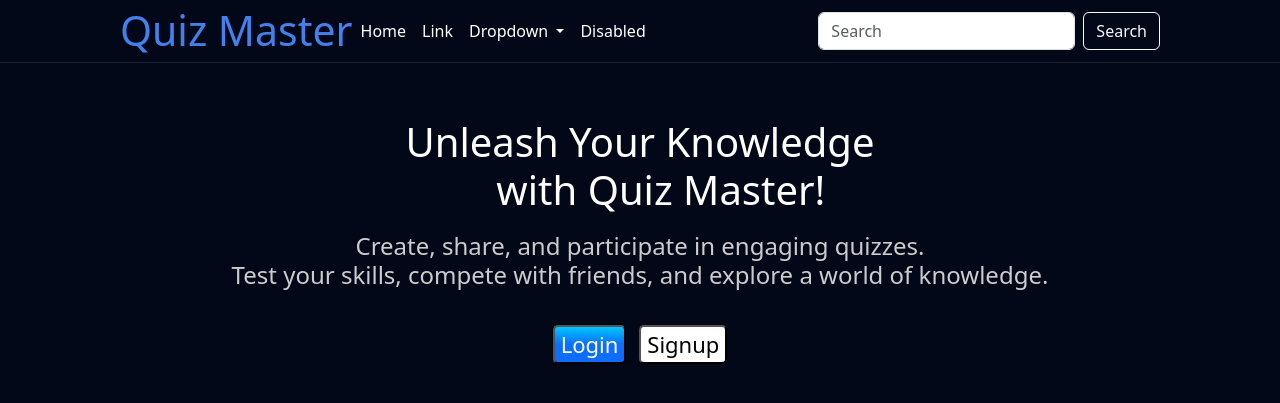
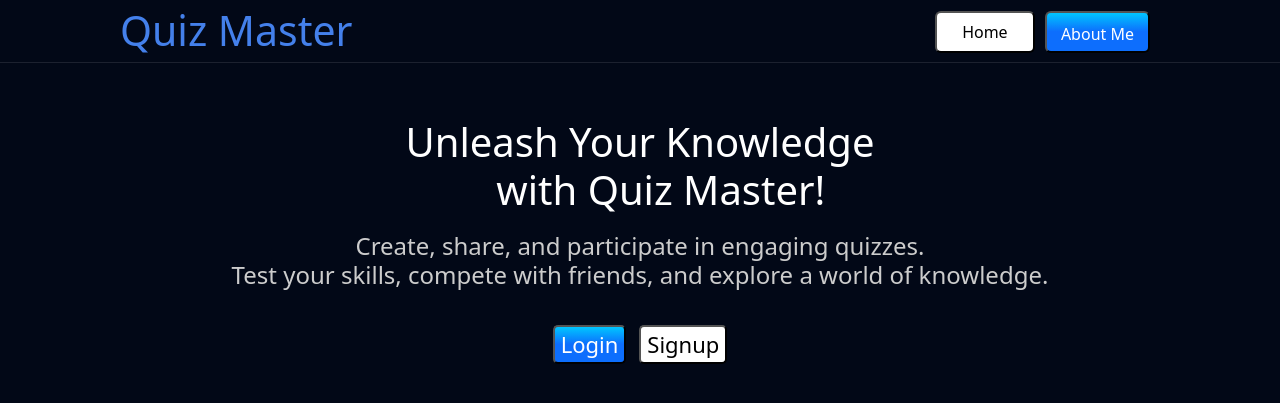
Before and after one commit to 24f2004213/Quiz-Master-V1, a Python web app: template templates/index.html in a window 1280 px wide. Shown: the top 403 px of the page. Run offline with Jinja, Linux system fonts and the light colour scheme; the template is opened without the code that fills it, so the values that code supplies are empty.

Commit message:
Updated navbar

```diff
--- a/templates/navbar.html
+++ b/templates/navbar.html
@@ -7,33 +7,23 @@
             <span class="navbar-toggler-icon"></span>
         </button>
         <div class="collapse navbar-collapse" id="navbarSupportedContent">
+            <div style="margin-left: auto;">
             <ul class="navbar-nav me-auto mb-2 mb-lg-0">
                 <li class="nav-item">
-                    <a class="nav-link active text-white" href="#">Home</a>
+                    <button style="border-radius: 6px; height: 42px; width:100px ;background-color:white; margin-right: 10px; margin-top: 2px;">
+                    Home
+                </button>
                 </li>
                 <li class="nav-item">
-                    <a class="nav-link text-white" href="#">Link</a>
+                    <button style="border-radius: 6px; background-image: linear-gradient(to top, #0d6efd  51%, #00c6ff  100%); color: white; height: 42px; margin-right: 10px; margin-top: 2px;">
+                    <a class="nav-link text-white" href="#">About Me</a>
+                </button>
                 </li>
-                <li class="nav-item dropdown">
-                    <a class="nav-link dropdown-toggle text-white" href="#" role="button"
-                        data-bs-toggle="dropdown" aria-expanded="false">
-                        Dropdown
-                    </a>
-                    <ul class="dropdown-menu">
-                        <li><a class="dropdown-item" href="#">Action</a></li>
-                        <li><a class="dropdown-item" href="#">Another action</a></li>
-                        <li><hr class="dropdown-divider"></li>
-                        <li><a class="dropdown-item" href="#">Something else here</a></li>
-                    </ul>
-                </li>
-                <li class="nav-item">
-                    <a class="nav-link disabled text-light" aria-disabled="true">Disabled</a>
-                </li>
+
+
             </ul>
-            <form class="d-flex" role="search">
-                <input class="form-control me-2" type="search" placeholder="Search" aria-label="Search">
-                <button class="btn btn-outline-light" type="submit">Search</button>
-            </form>
+        </div>
+
         </div>
     </div>
 </nav>
```
